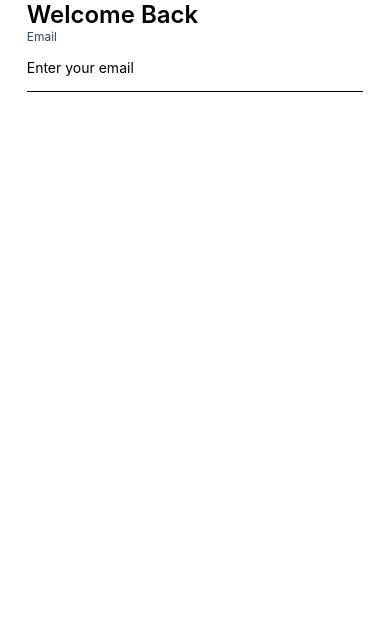
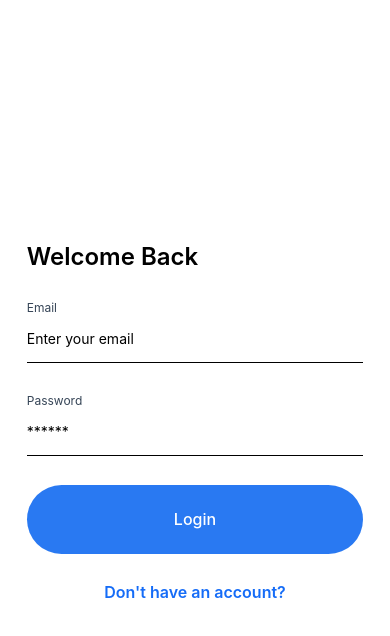
Before and after one commit to adamhinton/LearningReactNative-DonationApp, a React Native app: screen / in a window 390 px wide. Shown: the top 636 px of the page. Built offline with nearby package versions, Linux system fonts and the light colour scheme.

Commit message:
Finish Login screen. Tests pass

```diff
--- a/Navigation/Screens/Login/Login.tsx
+++ b/Navigation/Screens/Login/Login.tsx
@@ -1,12 +1,14 @@
 import React, {useState} from 'react';
-import {SafeAreaView, ScrollView} from 'react-native';
+import {Pressable, SafeAreaView, ScrollView, View} from 'react-native';
 import globalStyle from '../../../assets/styles/GlobalStyle';
 import Input from '../../../components/Input/Input';
 import style from './style';
 import Header from '../../../components/Header/Header';
+import Button from '../../../components/Button/Button';
 
 const Login = () => {
   const [email, setEmail] = useState('');
+  const [password, setPassword] = useState('');
 
   console.log('email:', email);
 
@@ -15,7 +17,10 @@ const Login = () => {
       <ScrollView
         showsVerticalScrollIndicator={false}
         contentContainerStyle={style.container}>
+        <View style={globalStyle.marginBotton24}>
           <Header type={1} title="Welcome Back" />
+        </View>
+        <View style={globalStyle.marginBotton24}>
           <Input
             label={'Email'}
             placeholder="Enter your email"
@@ -23,6 +28,22 @@ const Login = () => {
             keyboardType="email-address"
             secureTextEntry={false}
           />
+        </View>
+        <View style={globalStyle.marginBotton24}>
+          <Input
+            label={'Password'}
+            placeholder="******"
+            onChangeText={value => setPassword(value)}
+            secureTextEntry={true}
+          />
+        </View>
+        <View style={globalStyle.marginBotton24}>
+          <Button title={'Login'} />
+        </View>
+        {/* Will build out this link when we have reg page */}
+        <Pressable style={style.registrationButton}>
+          <Header color="#156CF7" type={3} title="Don't have an account?" />
+        </Pressable>
       </ScrollView>
     </SafeAreaView>
   );
--- a/Navigation/Screens/Login/style.ts
+++ b/Navigation/Screens/Login/style.ts
@@ -4,6 +4,12 @@ import {horizontalScale} from '../../../assets/styles/scaling';
 const style = StyleSheet.create({
   container: {
     marginHorizontal: horizontalScale(24),
+    flex: 1,
+    justifyContent: 'center',
+  },
+
+  registrationButton: {
+    alignItems: 'center',
   },
 });
 
--- a/assets/styles/GlobalStyle.ts
+++ b/assets/styles/GlobalStyle.ts
@@ -1,4 +1,5 @@
 import {StyleSheet} from 'react-native';
+import {verticalScale} from './scaling';
 
 const globalStyle = StyleSheet.create({
   backgroundWhite: {
@@ -7,6 +8,9 @@ const globalStyle = StyleSheet.create({
   flex: {
     flex: 1,
   },
+  marginBotton24: {
+    marginBottom: verticalScale(24),
+  },
 });
 
 export default globalStyle;
```
Lines whose indentation alone changed are shown as unchanged.
